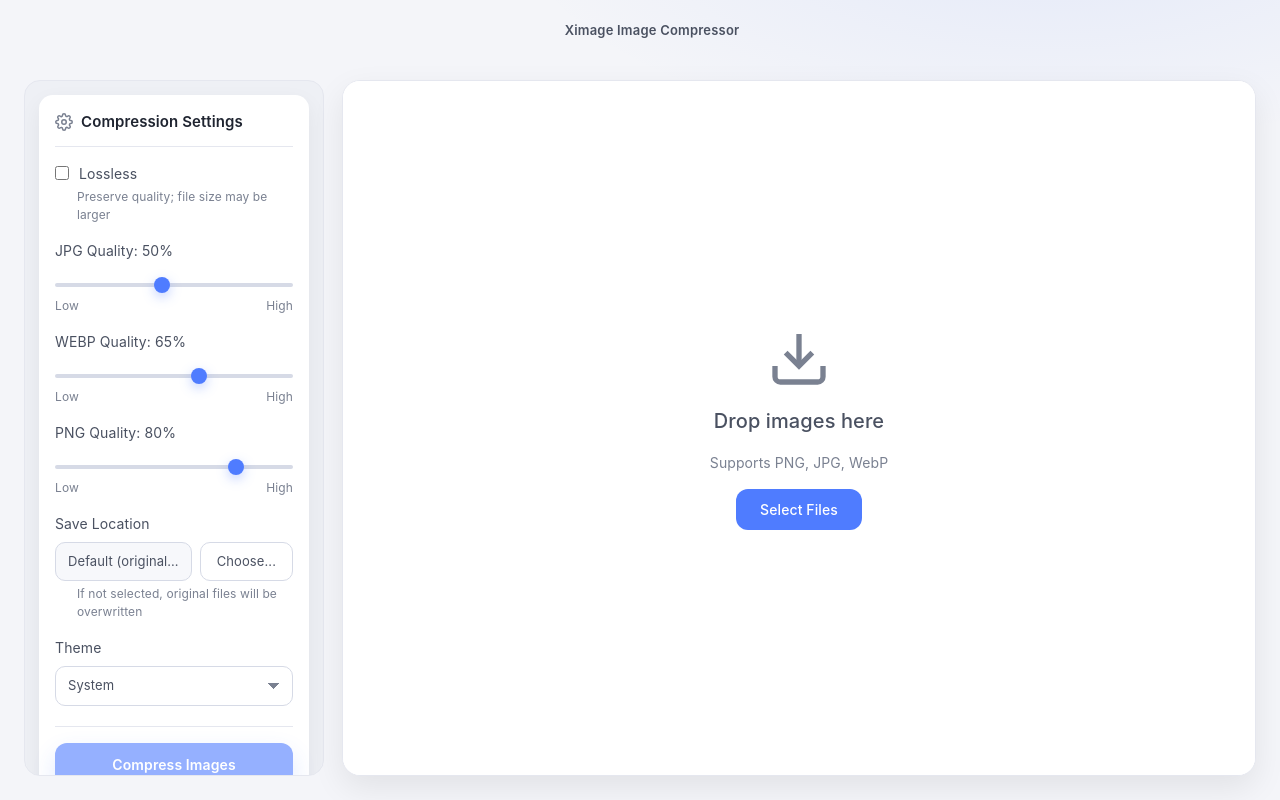
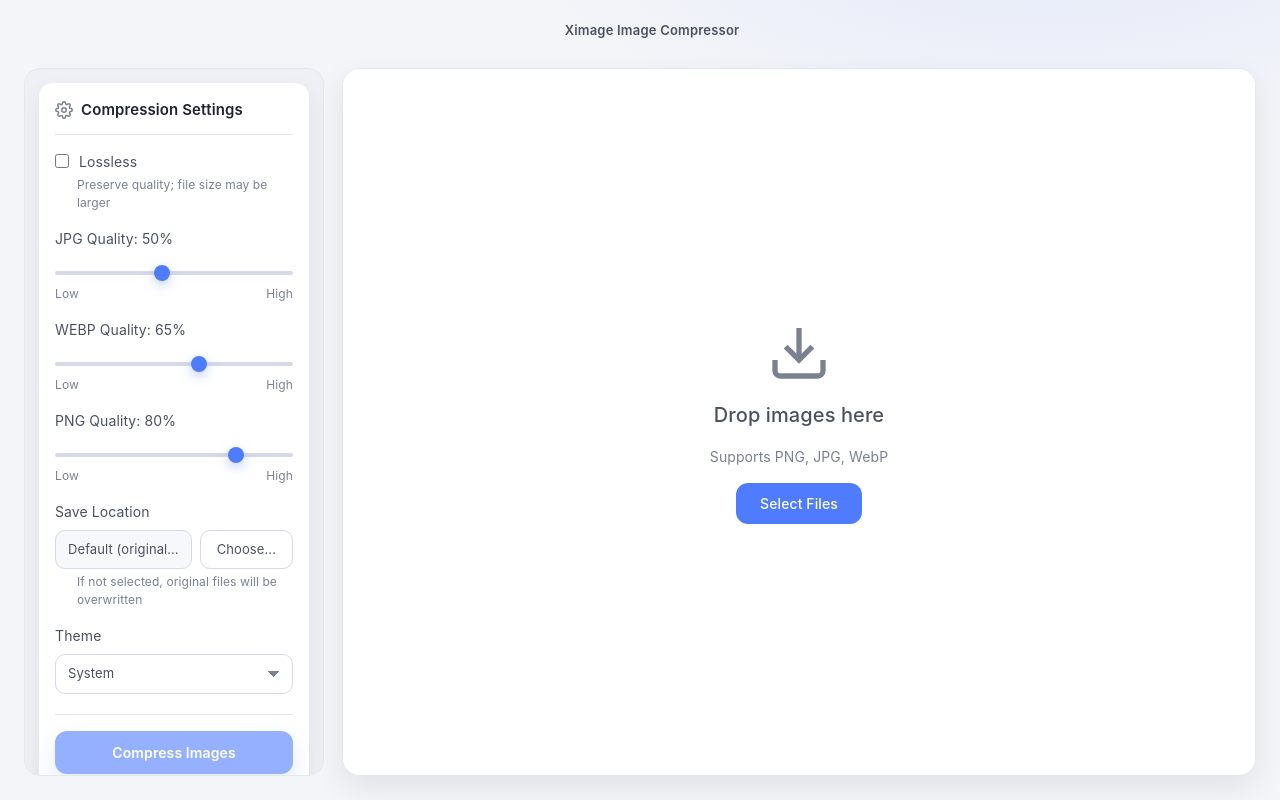
Before and after one commit to wudb/Ximage, a Vue app: page / in a window 1280 px wide. Built offline with nearby package versions, Linux system fonts and the light colour scheme.

Commit message:
Optimize UI

```diff
--- a/src-tauri/tauri.conf.json
+++ b/src-tauri/tauri.conf.json
@@ -12,8 +12,8 @@
     "windows": [
       {
         "title": " ",
-        "width": 1200,
-        "height": 900,
+        "width": 1000,
+        "height": 800,
         "resizable": true,
         "minWidth": 800,
         "minHeight": 700,
--- a/src/App.vue
+++ b/src/App.vue
@@ -835,7 +835,7 @@
   gap: 18px;
   overflow: hidden;
   min-height: 0;
-  padding: 24px;
+  padding: 12px 24px 24px;
 }
 
 /* Settings Panel */
```
